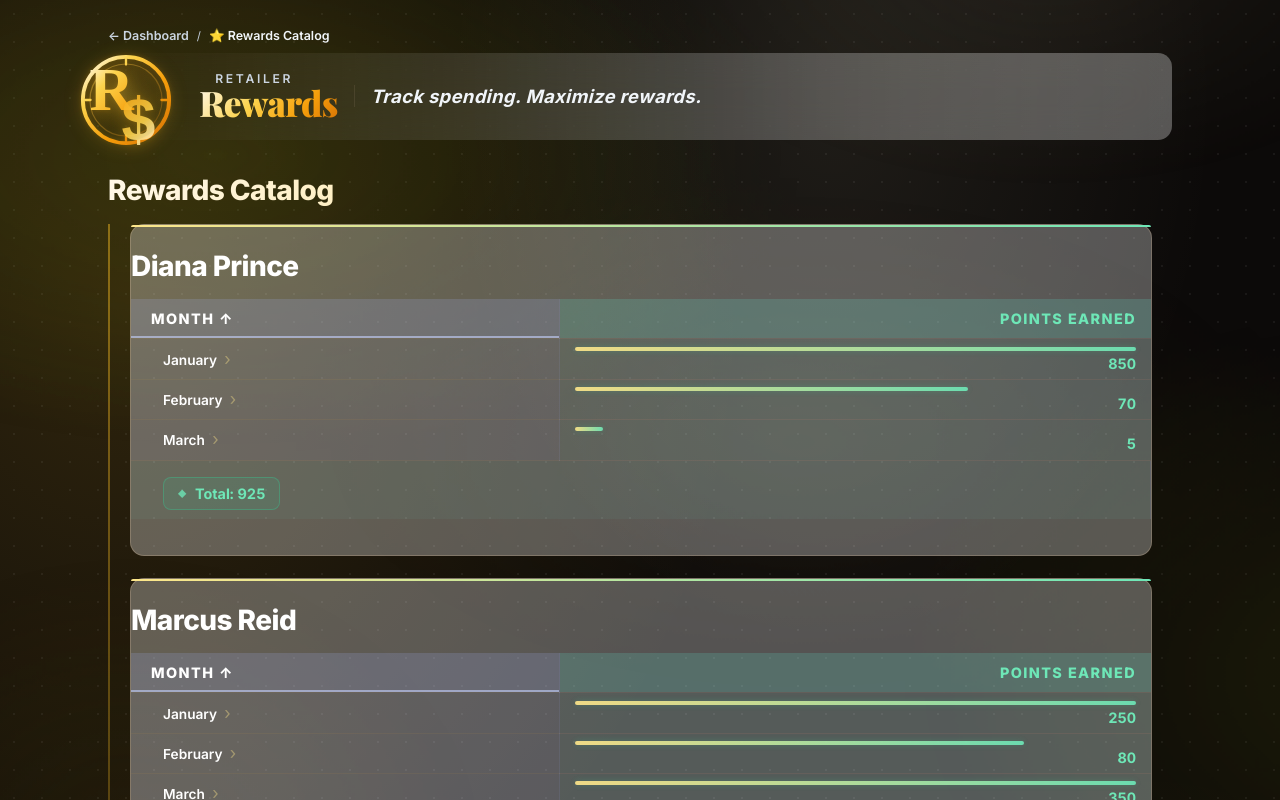
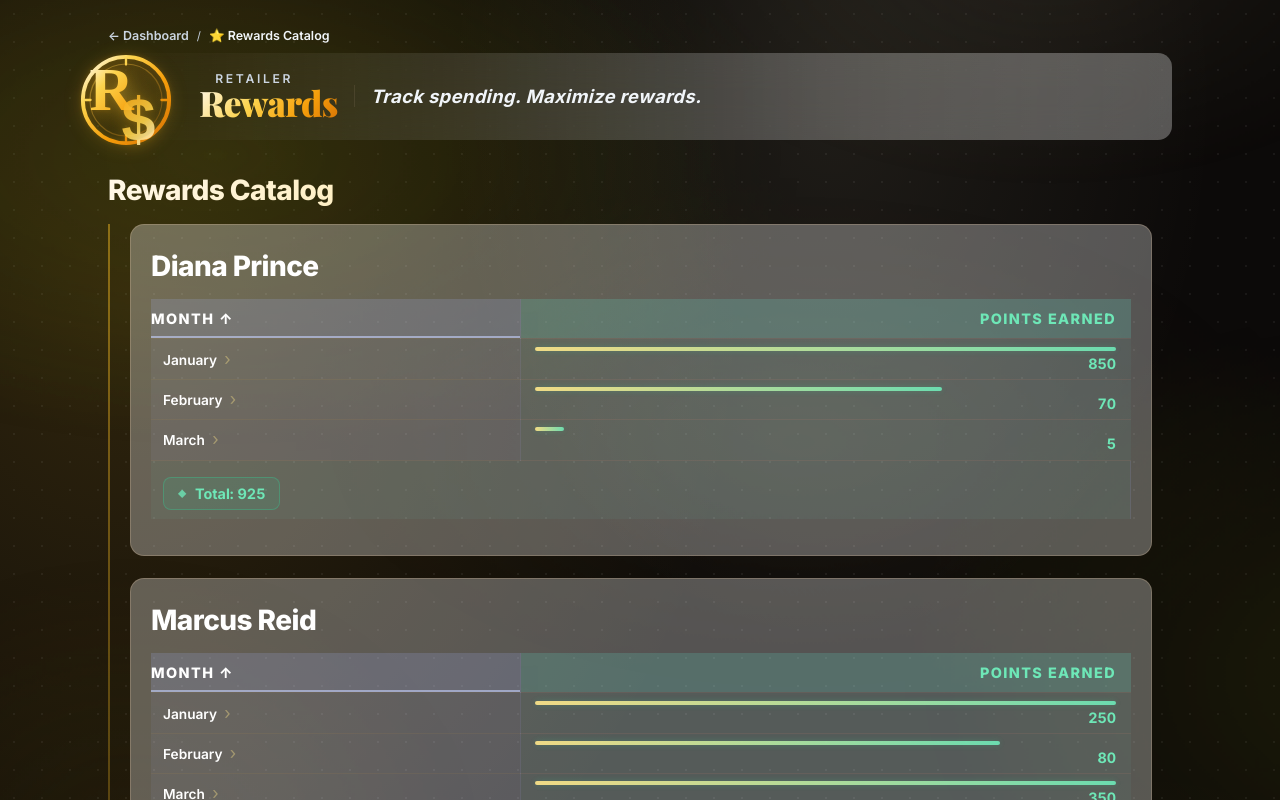
Before and after one commit to familiarcat/retailer-rewards-program, a React (Create React App) app: page / in a window 1280 px wide. Both pictures are taken after a click on the button 280 px from the left and 399 px from the top of the page. Shown: the top 800 px of the page. Built offline with nearby package versions, Linux system fonts and the light colour scheme.

Commit message:
added proper indentation to customer cards

```diff
--- a/src/styles/global.css
+++ b/src/styles/global.css
@@ -1157,20 +1157,10 @@ h1, h2, h3 { color: var(--text-primary); margin-top: 0; }
   -webkit-backdrop-filter: blur(var(--glass-blur));
   border: 1px solid var(--glass-border);
   border-radius: var(--radius-card);
-  padding: 1.5rem 0; /* Horizontal padding removed for edge-to-edge table */
+  padding: 1.5rem var(--view-indent);
   position: relative;
   overflow: hidden;
   overflow: visible;
-}
-
-/* Per-customer accent bar — amber→green = points earned visual language */
-.customer-section::before {
-  content: '';
-  position: absolute;
-  top: 0; left: 0; right: 0;
-  height: 2px;
-  background: var(--gradient-pts);
-  border-radius: var(--radius-card) var(--radius-card) 0 0;
 }
 
 /*
@@ -1241,11 +1231,11 @@ h1, h2, h3 { color: var(--text-primary); margin-top: 0; }
   background-color: rgba(165, 180, 252, 0.18);
   border-right: 1px solid rgba(165, 180, 252, 0.25);
   color: var(--text-primary);
-  padding-left: var(--view-indent);
+  padding-left: 0;
 }
 .rewards-table td:first-child {
   background-color: rgba(165, 180, 252, 0.07);
-  padding-left: calc(var(--view-indent) + 0.75rem); /* Staggered indentation */
+  padding-left: 0.75rem; /* Staggered indentation */
   border-right: 1px solid rgba(165, 180, 252, 0.14);
   /* Month names in full white for maximum legibility against the indigo tint */
   color: #ffffff;
```
